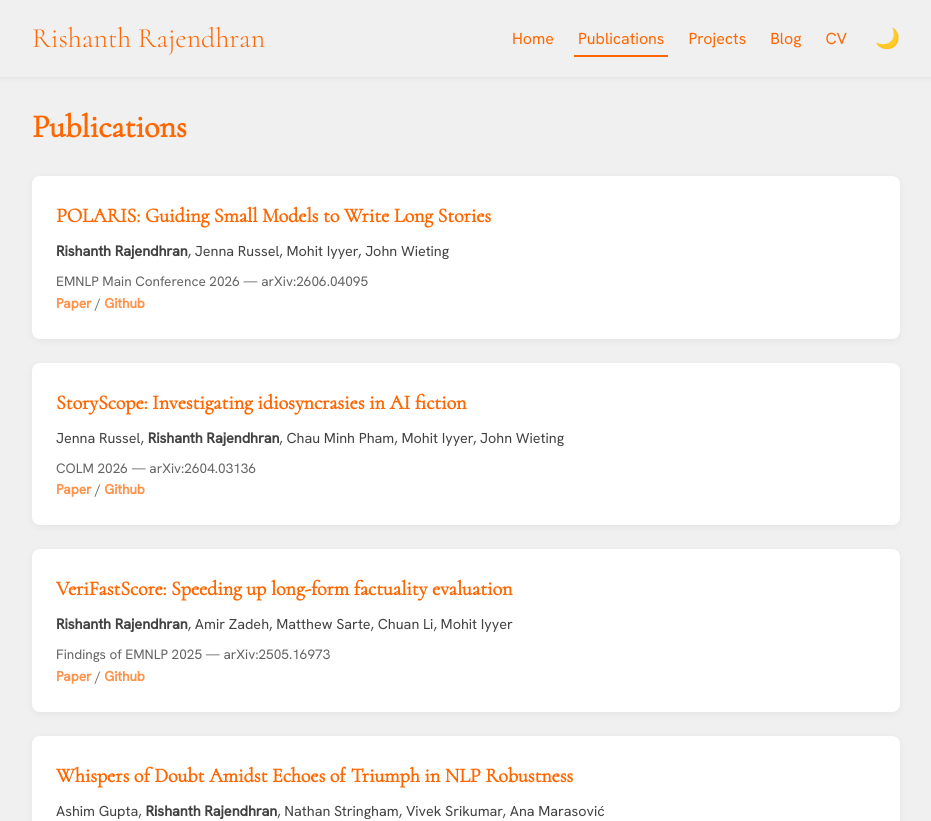
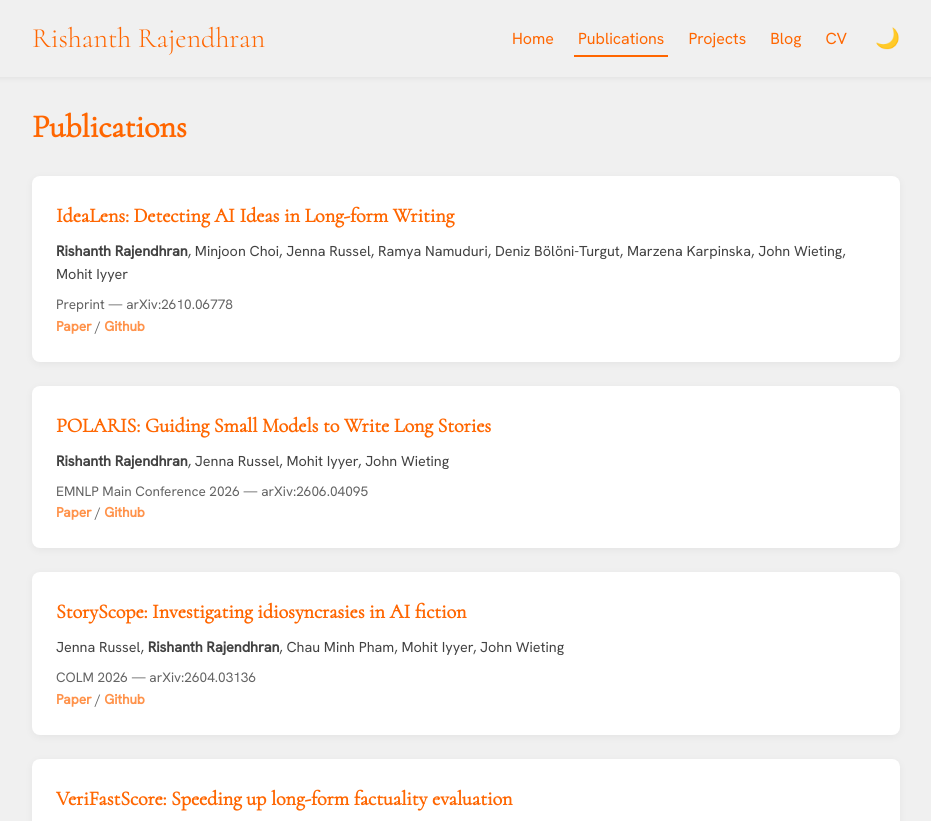
Before and after one commit to RishanthRajendhran/RishanthRajendhran.github.io, a React (Create React App) app: page /publications in a window 1280 px wide. Shown: the top 821 px of the page, without its empty margins (174-1105 px from the left). Built offline with nearby package versions, Linux system fonts and the light colour scheme.

Commit message:
Updated IdeaLens

```diff
--- a/src/data/projects.js
+++ b/src/data/projects.js
@@ -1,7 +1,12 @@
 // src/data/projects.js
 
 export const projects = [
-    {
+  {
+    title: "IdeaLens",
+    desc: "IdeaLens: Detecting AI Ideas in Long-form Writing",
+    link: "https://github.com/RishanthRajendhran/IdeaLens",
+  },
+  {
     title: "POLARIS",
     desc: "POLARIS: Guiding Small Models to Write Long Stories",
     link: "https://github.com/RishanthRajendhran/POLARIS",
--- a/src/data/publications.js
+++ b/src/data/publications.js
@@ -1,4 +1,13 @@
 export const publications = [
+  {
+    title: "IdeaLens: Detecting AI Ideas in Long-form Writing",
+    authors: ["Rishanth Rajendhran", "Minjoon Choi", "Jenna Russel", "Ramya Namuduri", "Deniz Bölöni-Turgut", "Marzena Karpinska", "John Wieting", "Mohit Iyyer"],
+    conf: "Preprint",
+    id: "arXiv:2610.06778",
+    link: "https://arxiv.org/abs/2610.06778",
+    github: "https://github.com/RishanthRajendhran/IdeaLens",
+    date: "2026-10-6"
+  },
   {
     title: "POLARIS: Guiding Small Models to Write Long Stories",
     authors: ["Rishanth Rajendhran", "Jenna Russel", "Mohit Iyyer", "John Wieting"],
--- a/src/pages/Home.js
+++ b/src/pages/Home.js
@@ -31,7 +31,7 @@ export default function Home() {
               <strong> 👋 Hey, there! </strong>
               <strong> 🙏 Vanakkam! </strong>
               <br/><br/>
-              My name is Rishanth and I am a second-year Ph.D. student in Computer Science at the University of Maryland, advised by Prof. <a href="https://www.cs.umd.edu/~miyyer/" target="_blank"> Mohit Iyyer </a>.
+              My name is Rishanth and I am a third-year Ph.D. student in Computer Science at the University of Maryland, advised by Prof. <a href="https://www.cs.umd.edu/~miyyer/" target="_blank"> Mohit Iyyer </a>.
               <br/><br/>
               My research focuses on analysing and improving generations by large language models, particularly long-context reasoning, factuality, and reinforcement learning from human/AI feedback.
               <br/><br/>
```
Also changed, not shown: 1 other file (tests, documents, lock files or other folders).
